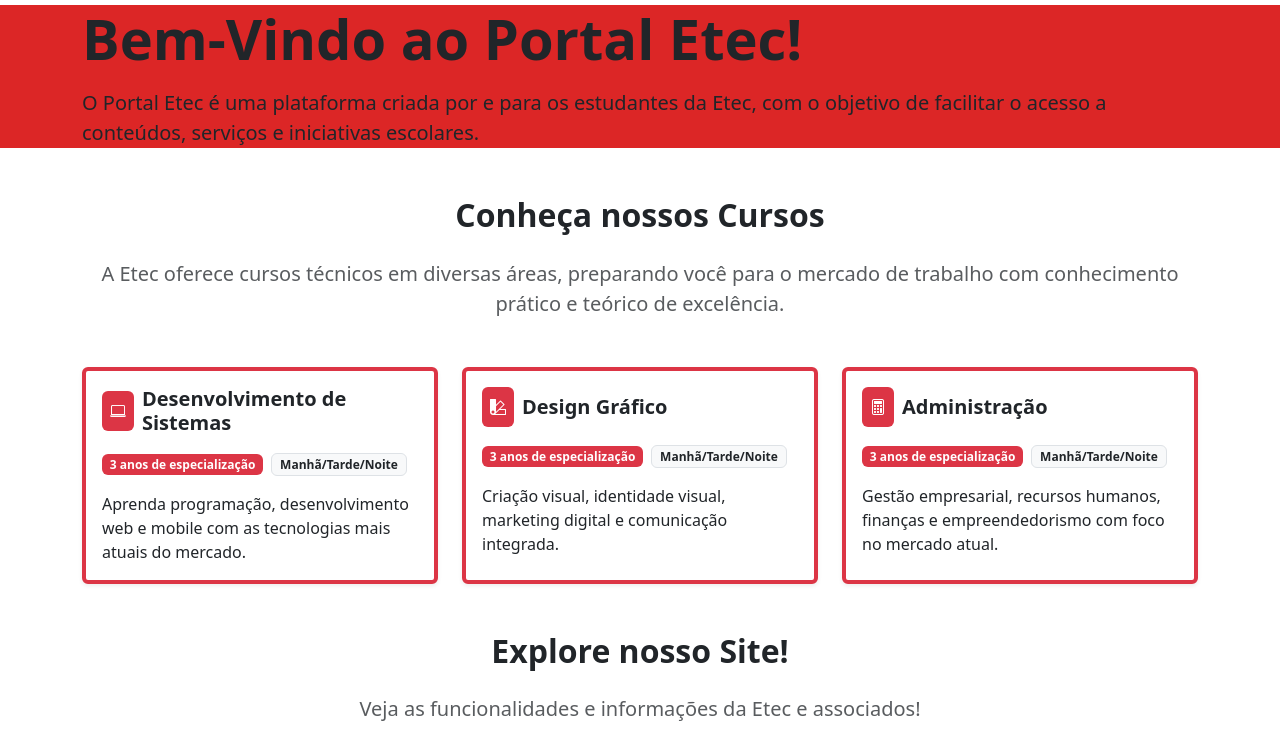
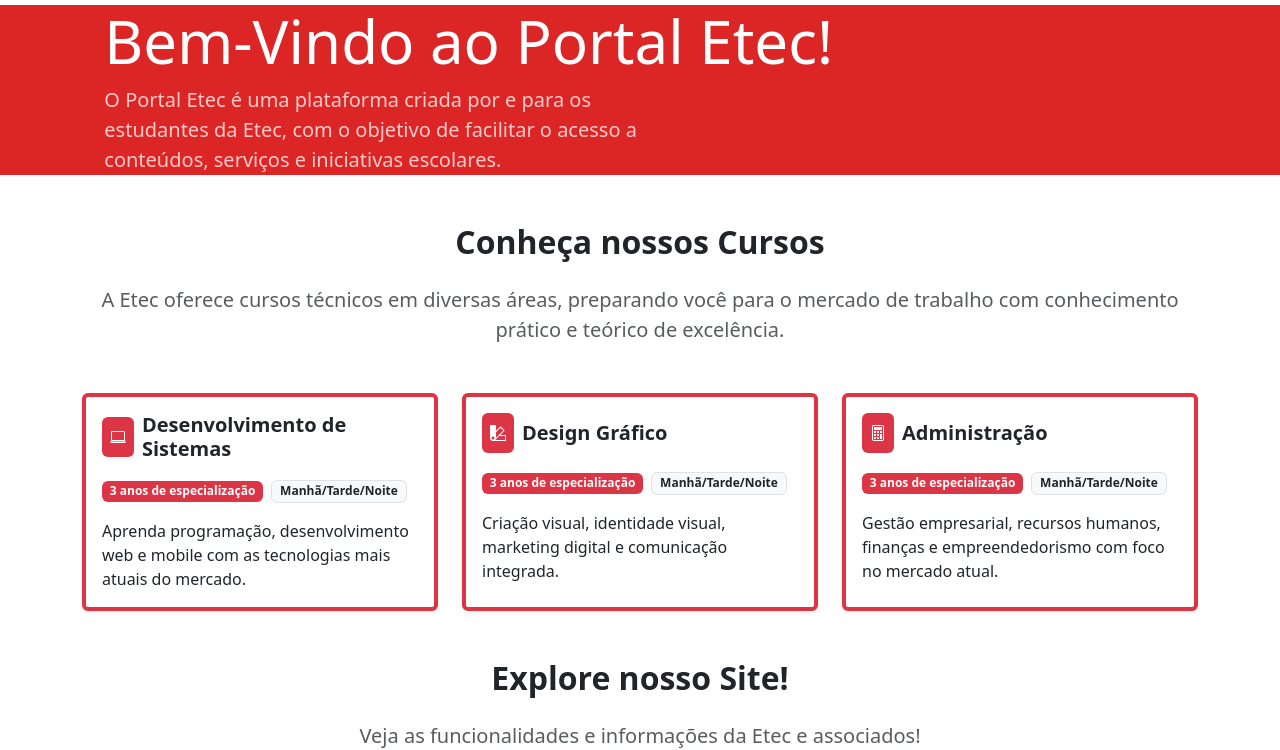
Before and after one commit to Joaogit2008/Portal-Etec, a plain HTML site: page index.html in a window 1280 px wide. Shown: the part 55-805 px from the top of the page. Drawn offline with nearby package versions, Linux system fonts and the light colour scheme.

Commit message:
Update index.html

```diff
--- a/index.html
+++ b/index.html
@@ -34,8 +34,8 @@
 
     <div class="conteudo1">
         <div class="container style">
-            <h1 class="display-4 fw-bold">Bem-Vindo ao Portal Etec!</h1>
-            <p class="lead mt-3">O Portal Etec é uma plataforma criada por e para os estudantes da Etec, com o objetivo de facilitar o acesso a conteúdos, serviços e iniciativas escolares.</p>
+            <h1 class="titulo1">Bem-Vindo ao Portal Etec!</h1>
+            <p class="titulo2">O Portal Etec é uma plataforma criada por e para os estudantes da Etec, com o objetivo de facilitar o acesso a conteúdos, serviços e iniciativas escolares.</p>
         </div>
     </div>
 
```
